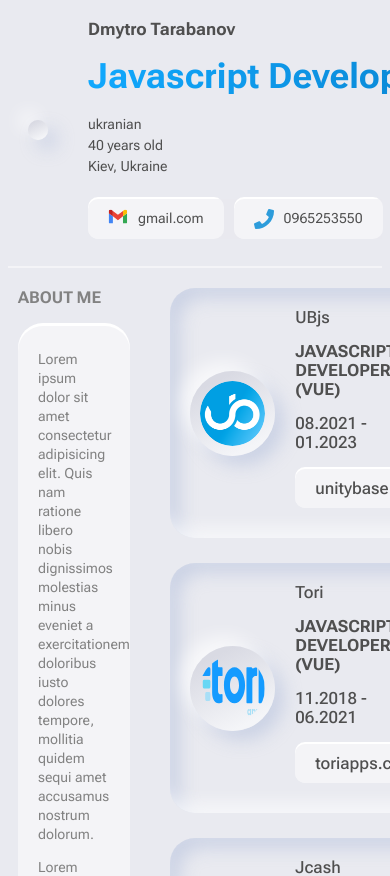
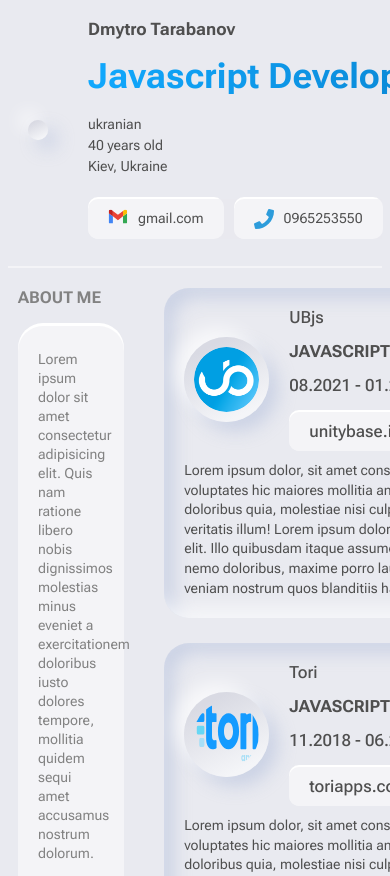
Before and after one commit to zp00v0518/cv-neo, a Vue app: page / in a window 390 px wide. Shown: the top 876 px of the page. Built offline with nearby package versions, Linux system fonts and the light colour scheme.

Commit message:
card media changes

```diff
--- a/src/App.vue
+++ b/src/App.vue
@@ -40,7 +40,6 @@ export default {
 }
 main {
   --gap: calc(var(--padding-double) * 2);
-  width: 100%;
   display: grid;
   grid-template-columns: 30% calc(70% - var(--gap) - var(--padding));
   column-gap: var(--gap);
--- a/src/components/atoms/SkillCv/SkillCv.vue
+++ b/src/components/atoms/SkillCv/SkillCv.vue
@@ -56,7 +56,7 @@ export default {
   justify-content: center;
   align-items: center;
   border-radius: 100%;
-  width: 32px;
+  width: 24px;
   aspect-ratio: 1;
   background: linear-gradient(153.43deg, #d9dae3 17.71%, #f4f5f8 83.33%);
   box-shadow: -9.15368px -9.15368px 18.3074px rgba(255, 255, 255, 0.7),
--- a/src/components/moleculs/CardCv/CardCv.vue
+++ b/src/components/moleculs/CardCv/CardCv.vue
@@ -17,6 +17,7 @@
       Lorem ipsum dolor, sit amet consectetur adipisicing elit. Vel tenetur
       voluptates hic maiores mollitia animi incidunt ducimus saepe doloribus
       quia, molestiae nisi culpa! Nam iusto dolores illo omnis, veritatis illum!
+      Lorem ipsum dolor, sit amet consectetur adipisicing elit. Illo quibusdam itaque assumenda placeat rerum eaque autem nemo doloribus, maxime porro laudantium corporis aspernatur veniam nostrum quos blanditiis harum debitis quas?
     </p>
   </section>
 </template>
@@ -94,4 +95,17 @@ export default {
   display: flex;
   align-items: center;
 }
+
+@media (max-width: 1020px) {
+  .card {
+    grid-template-columns: 85px minmax(300px, max-content);
+  }
+  .card__item--descr {
+    margin-block-start: var(--padding);
+    grid-row-start: 2;
+    grid-row-end: 3;
+    grid-column-start: 1;
+    grid-column-end: 4;
+  }
+}
 </style>
--- a/src/components/organism/ExperienceCv/ExperienceCv.vue
+++ b/src/components/organism/ExperienceCv/ExperienceCv.vue
@@ -76,7 +76,7 @@ export default {
             href: 'http://lords.dobuy.com.ua/',
             title: 'lords.dobuy.com.ua'
           }
-        },
+        }
       ]
     }
   }
@@ -84,9 +84,15 @@ export default {
 </script>
 
 <style>
-.experience-cv  {
+.experience-cv {
   display: grid;
   grid-template-rows: repeat(auto-fill, 250px);
   row-gap: calc(var(--padding-double) + var(--padding-step));
 }
+@media (max-width: 1020px) {
+  .experience-cv {
+    grid-template-rows: unset;
+    grid-auto-rows: max-content;
+  }
+}
 </style>
```
